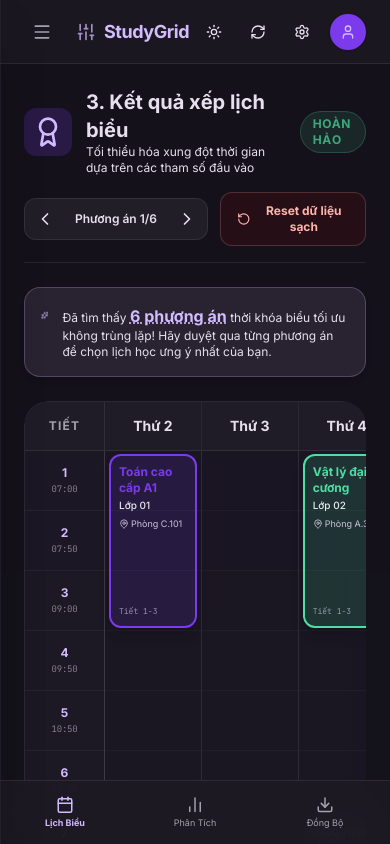
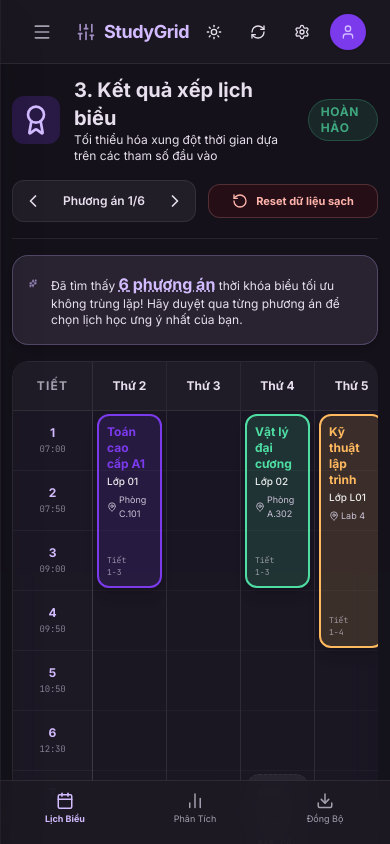
Before and after one commit to NGUYEN0205/WebLapLichV2, a React (Vite) app: page / in a window 390 px wide. Built offline with nearby package versions, Linux system fonts and the light colour scheme.

Commit message:
feat: improve mobile UX and iOS notch support
- Update viewport to support device safe areas
- Use dynamic viewport units (`dvh`) for height sizing
- Apply `safe-area-inset` padding for bottom navigation
- Enable native-like hardware accelerated scrolling on iOS

```diff
--- a/index.html
+++ b/index.html
@@ -2,7 +2,7 @@
 <html lang="en">
   <head>
     <meta charset="UTF-8" />
-    <meta name="viewport" content="width=device-width, initial-scale=1.0" />
+    <meta name="viewport" content="width=device-width, initial-scale=1.0, viewport-fit=cover" />
     <title>My Google AI Studio App</title>
   </head>
   <body>
--- a/src/App.tsx
+++ b/src/App.tsx
@@ -233,7 +233,7 @@ export default function App() {
   }
 
   return (
-    <div className="bg-brand-bg text-brand-text font-sans overflow-hidden h-screen flex flex-col relative select-none">
+    <div className="bg-brand-bg text-brand-text font-sans overflow-hidden h-[100dvh] flex flex-col relative select-none">
 
       {/* TOP HEADER NAVIGATION BAR */}
       <header className="bg-brand-surface/80 backdrop-blur-xl border-b border-brand-border flex justify-between items-center px-6 w-full h-16 shrink-0 z-40 select-none">
@@ -323,7 +323,7 @@ export default function App() {
         />
 
         {/* WORKSPACE AREA */}
-        <section className="flex-1 flex flex-col overflow-hidden">
+        <section className="flex-1 flex flex-col overflow-hidden ios-scroll">
           {selectedTab === "Timetable" && pinWarnings.length > 0 && (
             <div className="mx-6 mt-6 p-4 bg-red-950/45 border border-red-500/40 rounded-2xl space-y-1 shrink-0 shadow-lg relative z-20">
               <p className="text-xs md:text-sm font-bold text-red-400 flex items-center gap-2">
@@ -368,7 +368,7 @@ export default function App() {
       </main>
 
       {/* MOBILE BOTTOM NAVIGATION TRACK */}
-      <nav className="fixed bottom-0 left-0 w-full z-40 flex justify-around items-center h-16 bg-brand-surface/90 backdrop-blur-lg border-t border-brand-border md:hidden">
+      <nav className="fixed bottom-0 left-0 w-full z-40 flex justify-around items-center bottom-nav-safe bg-brand-surface/90 backdrop-blur-lg border-t border-brand-border md:hidden">
         <button
           onClick={() => {
             setSelectedTab("Timetable");
--- a/src/components/CalendarGrid.tsx
+++ b/src/components/CalendarGrid.tsx
@@ -1,4 +1,4 @@
-import React, { useState } from "react";
+import React, { useState, useEffect } from "react";
 import {
   ChevronLeft, ChevronRight, RotateCcw, Award, Info,
   MapPin, User, Clock, ShieldCheck, Sparkles, AlertTriangle
@@ -59,6 +59,14 @@ export const CalendarGrid: React.FC<CalendarGridProps> = ({
     isBusy?: boolean;
   } | null>(null);
 
+  const [isMobile, setIsMobile] = useState(false);
+  useEffect(() => {
+    setIsMobile(window.innerWidth < 768);
+    const fn = () => setIsMobile(window.innerWidth < 768);
+    window.addEventListener('resize', fn);
+    return () => window.removeEventListener('resize', fn);
+  }, []);
+
   const activeSolution = solutions[currentSolutionIndex] || null;
 
   const handlePrev = () => {
@@ -82,7 +90,7 @@ export const CalendarGrid: React.FC<CalendarGridProps> = ({
   };
 
   return (
-    <div className="flex-1 p-6 overflow-y-auto bg-brand-bg/95 relative flex flex-col gap-6 select-none">
+    <div className="flex-1 p-3 md:p-6 overflow-y-auto bg-brand-bg/95 relative flex flex-col gap-4 md:gap-6 select-none pb-20 lg:pb-6 content-safe-bottom ios-scroll">
 
       {/* HEADER BAR FOR RESULTS */}
       <div className="flex flex-col md:flex-row justify-between items-start md:items-center gap-4 border-b border-brand-border pb-4">
@@ -130,7 +138,7 @@ export const CalendarGrid: React.FC<CalendarGridProps> = ({
 
           <button
             onClick={onReset}
-            className="bg-brand-error-container/15 hover:bg-brand-error-container/25 text-brand-error border border-brand-error/20 px-4 py-2.5 rounded-xl flex items-center gap-2 font-bold text-xs transition-colors duration-200 cursor-pointer w-full md:w-auto justify-center active:scale-95"
+            className="bg-brand-error-container/15 hover:bg-brand-error-container/25 text-brand-error border border-brand-error/20 px-3 py-2 md:px-4 md:py-2.5 rounded-xl flex items-center gap-2 font-bold text-[11px] md:text-xs transition-colors duration-200 cursor-pointer w-full md:w-auto justify-center active:scale-95"
           >
             <RotateCcw className="w-4 h-4" />
             Reset dữ liệu sạch
@@ -157,9 +165,9 @@ export const CalendarGrid: React.FC<CalendarGridProps> = ({
       )}
 
       {/* WEEKLY TIMETABLE CONTAINER WRAPPER FOR HORIZONTAL FLOW */}
-      <div className="w-full overflow-x-auto rounded-3xl shrink-0">
+      <div className="calendar-scroll-wrapper w-full overflow-x-auto rounded-2xl md:rounded-3xl shrink-0">
         {/* WEEKLY TIMETABLE CONTAINER */}
-        <div className="glass-panel rounded-3xl overflow-hidden shadow-2xl flex flex-col min-w-[760px]">
+        <div className="glass-panel rounded-2xl md:rounded-3xl overflow-hidden shadow-xl md:shadow-2xl flex flex-col min-w-[600px] md:min-w-[760px]">
 
         {/* DAYS HEADER CHIPS */}
         <div className="calendar-grid bg-brand-surface-medium/80 border-b border-brand-border shrink-0">
@@ -169,7 +177,7 @@ export const CalendarGrid: React.FC<CalendarGridProps> = ({
           {daysHeader.map((day) => (
             <div
               key={day.value}
-              className="flex items-center justify-center font-bold text-sm text-brand-text border-r border-brand-border/60 last:border-r-0"
+              className="flex items-center justify-center font-bold text-xs md:text-sm text-brand-text border-r border-brand-border/60 last:border-r-0"
             >
               {day.label}
             </div>
@@ -349,10 +357,19 @@ export const CalendarGrid: React.FC<CalendarGridProps> = ({
 
       {/* FOOTER INTERACTIVE DETAILS DRAWER / POPOVER DECORATOR */}
       {selectedDetails && (
-        <div className="bg-brand-surface rounded-2xl border border-brand-border p-4 shadow-xl shadow-brand-primary/10 flex flex-col gap-3 relative animate-fade-in animate-slide-up">
+        <>
+          {/* Backdrop trên mobile */}
+          <div
+            className="fixed inset-0 z-40 md:hidden bg-black/30 backdrop-blur-xs"
+            onClick={() => setSelectedDetails(null)}
+          />
+          <div className="z-50 bg-brand-surface border border-brand-border shadow-2xl flex flex-col gap-3 relative animate-fade-in fixed bottom-0 left-0 right-0 rounded-t-2xl p-5 md:absolute md:bottom-auto md:left-auto md:right-6 md:top-6 md:w-[320px] md:rounded-2xl md:p-4 pb-12 md:pb-4">
+            {/* Handle bar cho bottom sheet */}
+            <div className="w-10 h-1 bg-brand-surface-highest rounded-full mx-auto mb-1 md:hidden" />
+
             <button
               onClick={() => setSelectedDetails(null)}
-            className="absolute top-3 right-3 text-brand-on-surface-variant hover:text-brand-text p-1 rounded-lg"
+              className="absolute top-3 right-3 text-brand-on-surface-variant hover:text-brand-text p-1 rounded-lg cursor-pointer"
             >
               <XIcon className="w-5 h-5" />
             </button>
@@ -416,6 +433,7 @@ export const CalendarGrid: React.FC<CalendarGridProps> = ({
               </div>
             </div>
           </div>
+        </>
       )}
 
     </div>
--- a/src/components/Sidebar.tsx
+++ b/src/components/Sidebar.tsx
@@ -268,7 +268,7 @@ export const Sidebar: React.FC<SidebarProps> = ({
           w-[85vw] max-w-[380px] lg:w-[380px]
           bg-brand-surface/95 backdrop-blur-xl
           border-r border-brand-border shadow-2xl
-          flex flex-col p-4 gap-6 overflow-y-auto pb-24 shrink-0
+          flex flex-col p-4 gap-6 overflow-y-auto sidebar-safe-bottom ios-scroll shrink-0
           transition-transform duration-300 ease-in-out
           ${isOpen ? "translate-x-0" : "-translate-x-full"}
         `}
--- a/src/index.css
+++ b/src/index.css
@@ -134,3 +134,30 @@ body {
 :root.light .glass-panel {
   box-shadow: 0 1px 4px rgba(91,33,182,0.08), 0 4px 20px rgba(91,33,182,0.06);
 }
+
+.calendar-scroll-wrapper {
+  -webkit-overflow-scrolling: touch;
+  scroll-snap-type: x proximity;
+}
+
+/* Safe area support cho iOS notch + home indicator */
+@supports (padding-bottom: env(safe-area-inset-bottom)) {
+  .bottom-nav-safe {
+    padding-bottom: calc(0.5rem + env(safe-area-inset-bottom));
+    height: calc(4rem + env(safe-area-inset-bottom));
+  }
+
+  .sidebar-safe-bottom {
+    padding-bottom: calc(6rem + env(safe-area-inset-bottom));
+  }
+
+  .content-safe-bottom {
+    padding-bottom: calc(5rem + env(safe-area-inset-bottom));
+  }
+}
+
+/* Đảm bảo scroll mượt trên iOS */
+.ios-scroll {
+  -webkit-overflow-scrolling: touch;
+  overscroll-behavior: contain;
+}
```
Also changed, not shown: 1 other file (tests, documents, lock files or other folders). Lines whose indentation alone changed are shown as unchanged.
